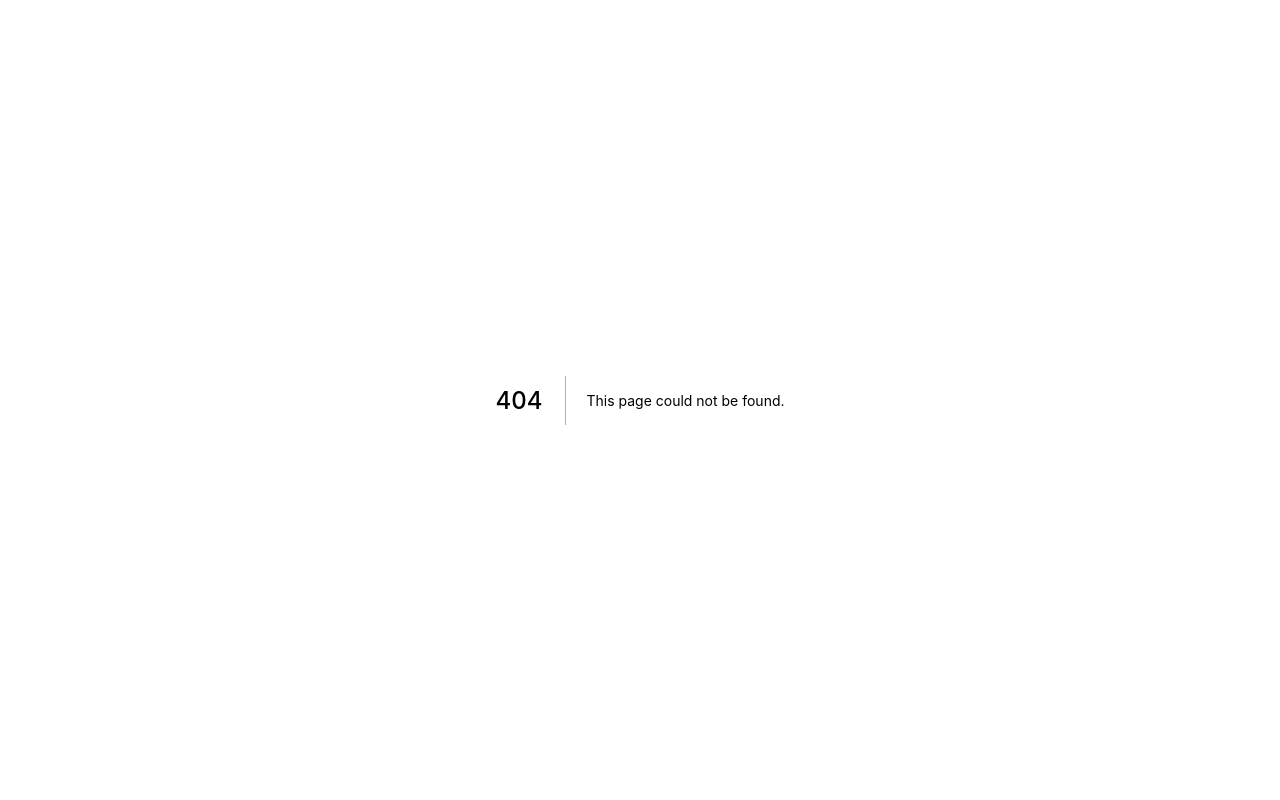
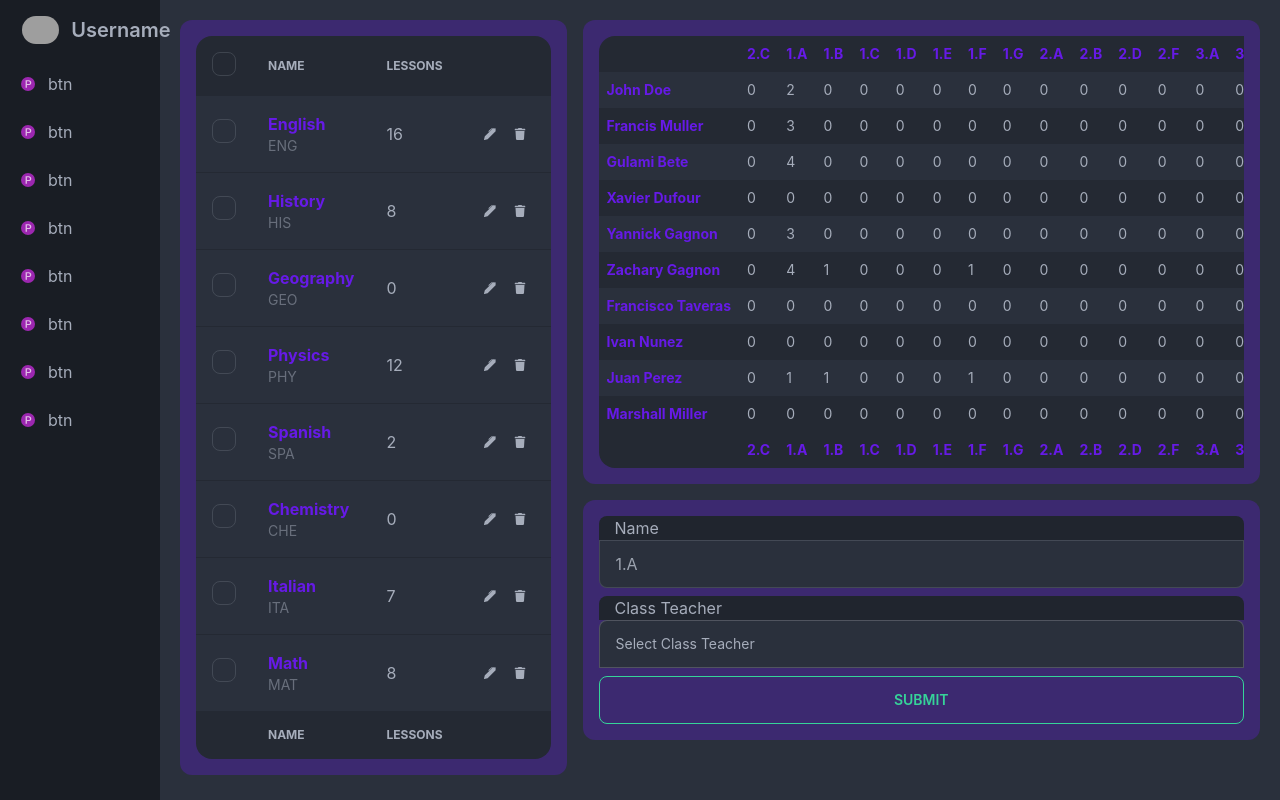
Before and after one commit to Chickenbiscuitoo/timetable-manager, a Next.js app: page /subjects in a window 1280 px wide. Before the commit this address had no page. Shown: the top 800 px of the page. Built offline with nearby package versions, Linux system fonts and the light colour scheme; grey boxes are pictures that could not be loaded.

Commit message:
subject manager

```diff
--- /dev/null
+++ b/components/SubjectsManager.tsx
@@ -0,0 +1,53 @@
+import { NextPage } from 'next'
+import useTimetableStore from '../store'
+
+import SubjectsManagerCell from './SubjectsManagerCell'
+
+const SubjectsManager: NextPage = () => {
+	const { subjects } = useTimetableStore()
+
+	return (
+		<div>
+			<div className="overflow-x-auto w-full max-h-screen">
+				<table className="table w-full">
+					<thead>
+						<tr>
+							<th>
+								<label>
+									<input
+										type="checkbox"
+										className="checkbox"
+									/>
+								</label>
+							</th>
+							<th>Name</th>
+							<th>Lessons</th>
+							<th></th>
+						</tr>
+					</thead>
+					<tbody>
+						{subjects.map((subject) => (
+							<SubjectsManagerCell
+								key={subject.id}
+								id={subject.id}
+								name={subject.name}
+								shortname={subject.shortname}
+								commitee_id={subject.commitee_id}
+							/>
+						))}
+					</tbody>
+					<tfoot>
+						<tr>
+							<th></th>
+							<th>Name</th>
+							<th>Lessons</th>
+							<th></th>
+						</tr>
+					</tfoot>
+				</table>
+			</div>
+		</div>
+	)
+}
+
+export default SubjectsManager
--- /dev/null
+++ b/components/SubjectsManagerCell.tsx
@@ -0,0 +1,172 @@
+import { NextPage } from 'next'
+import useTimetableStore from '../store'
+
+import { flatten } from '../utils/arraysFuncs'
+
+import { BsFillPenFill } from 'react-icons/bs'
+import { FaTrash } from 'react-icons/fa'
+import { useState } from 'react'
+
+interface SubjectsProps {
+	id: number
+	name: string
+	shortname: string
+	commitee_id: number
+}
+
+const SubjectsManagerCell: NextPage<SubjectsProps> = ({
+	id,
+	name,
+	shortname,
+	commitee_id,
+}) => {
+	const [clickedUpdate, setClickedUpdate] = useState(false)
+	const [formData, setFormData] = useState({
+		name,
+		shortname,
+		commitee_id,
+	})
+
+	const { bindings, updateSubject, removeSubject } = useTimetableStore()
+
+	const subjectTotalLessons = () => {
+		const subjectLessons = bindings
+			.filter((b) => b.subject.id === id)
+			.map((binding) =>
+				binding.teachers.map((teacher) => teacher.lessons)
+			)
+
+		const lessons = flatten(subjectLessons).reduce(
+			(acc: number, curr: number) => acc + curr,
+			0
+		)
+
+		return lessons
+	}
+
+	const handleChange = (e: React.ChangeEvent<HTMLInputElement>) => {
+		setFormData({
+			...formData,
+			[e.target.name]: e.target.value,
+		})
+	}
+
+	const handleSubmit = () => {
+		const name =
+			formData.name.trim().charAt(0).toUpperCase() +
+			formData.name.trim().slice(1)
+		const shortname = formData.shortname.trim().toUpperCase()
+
+		if (name && shortname && commitee_id) {
+			updateSubject(id, name, shortname, commitee_id)
+			setFormData({
+				name,
+				shortname,
+				commitee_id,
+			})
+			setClickedUpdate(false)
+		}
+	}
+
+	return (
+		<>
+			<tr>
+				<th>
+					<label>
+						<input type="checkbox" className="checkbox" />
+					</label>
+				</th>
+				<td>
+					<div className="flex items-center space-x-3">
+						<div>
+							<>
+								<div className="font-bold text-primary">
+									{name}
+								</div>
+								<div className="text-sm opacity-50">
+									{shortname}
+								</div>
+							</>
+						</div>
+					</div>
+				</td>
+				<td>{subjectTotalLessons()}</td>
+				<th>
+					<button
+						onClick={() =>
+							setClickedUpdate((prevState) => !prevState)
+						}
+						className="btn btn-ghost btn-xs hover:text-blue-400"
+					>
+						<BsFillPenFill />
+					</button>
+					<button
+						onClick={() => removeSubject(id)}
+						className="btn btn-ghost btn-xs hover:text-red-400"
+					>
+						<FaTrash />
+					</button>
+				</th>
+			</tr>
+			{/* {clickedUpdate && (
+				<tr>
+					<td></td>
+					<td>
+						<input
+							type="text"
+							placeholder={name}
+							value={formData.name}
+							name="name"
+							onChange={handleChange}
+							className="input input-bordered max-w-xs focus:input-primary w-full"
+						/>
+					</td>
+					<td>
+						<div className="dropdown">
+							<label
+								tabIndex={0}
+								className="btn btn-outline btn-md text-xs w-full"
+							>
+								{selectedClassTeacher
+									? selectedClassTeacher.name
+									: 'Select'}
+							</label>
+							<ul
+								tabIndex={0}
+								className="dropdown-content menu p-2 shadow bg-base-100 rounded-box w-52"
+							>
+								{teachers.map((tch) => (
+									<li key={tch.id}>
+										<a
+											onClick={() =>
+												setFormData(
+													(prevFormData) => ({
+														...prevFormData,
+														teacherId: tch.id,
+													})
+												)
+											}
+										>
+											{tch.name}
+										</a>
+									</li>
+								))}
+							</ul>
+						</div>
+					</td>
+					<td></td>
+					<td>
+						<button
+							onClick={handleSubmit}
+							className="btn btn-xs btn-success w-full"
+						>
+							Submit
+						</button>
+					</td>
+				</tr>
+			)} */}
+		</>
+	)
+}
+
+export default SubjectsManagerCell
--- /dev/null
+++ b/pages/subjects.tsx
@@ -0,0 +1,58 @@
+import type { NextPage } from 'next'
+import Head from 'next/head'
+import { AiFillGithub } from 'react-icons/ai'
+
+import Sidebar from '../components/Sidebar'
+import TeachersTable from '../components/TeachersTable'
+import ClassesBarChart from '../components/ClassesBarChart'
+import ClassesForm from '../components/ClassesForm'
+import SubjectsManager from '../components/SubjectsManager'
+
+const Subjects: NextPage = () => {
+	return (
+		<div>
+			<Head>
+				<title>Timetable Manager</title>
+				<link rel="icon" href="/favicon.ico" />
+			</Head>
+
+			<main className="min-h-screen flex flex-row">
+				<Sidebar />
+				<div className="flex flex-col p-3">
+					<div className="flex flex-row max-h-fit h-fit">
+						<div className="grid bg-primary bg-opacity-30 rounded-xl p-4 m-2 h-fit">
+							<SubjectsManager />
+						</div>
+						<div className="grid grid-cols-1 grid-rows-2 max-h-fit">
+							<div className="grid bg-primary bg-opacity-30 rounded-xl p-4 m-2 max-h-fit h-fit">
+								<TeachersTable />
+							</div>
+							<div className="grid bg-primary bg-opacity-30 rounded-xl p-4 m-2 max-h-fit h-fit">
+								<ClassesForm />
+							</div>
+						</div>
+					</div>
+					<div className="grid p-2 m-2 h-fit border-8 border-opacity-30 rounded-xl border-primary">
+						<ClassesBarChart />
+					</div>
+				</div>
+			</main>
+
+			<footer className="flex place-content-center border-t-2 border-neutral pt-6 pb-6">
+				<a
+					href="https://github.com/Chickenbiscuitoo"
+					target="_blank"
+					rel="noopener noreferrer"
+					className="text-neutral"
+				>
+					Created by Chickenbiscuitoo
+					<span className="ml-1 inline">
+						<AiFillGithub className="inline h-full" />
+					</span>
+				</a>
+			</footer>
+		</div>
+	)
+}
+
+export default Subjects
--- a/store.ts
+++ b/store.ts
@@ -119,6 +119,19 @@ interface TimetableState {
 	addClass: (name: string, teacher_id: number) => void
 	removeClass: (id: number) => void
 	updateClass: (id: number, name: string, teacher_id: number) => void
+
+	addSubject: (
+		name: string,
+		shortname: string,
+		commitee_id: number
+	) => void
+	updateSubject: (
+		id: number,
+		name: string,
+		shortname: string,
+		commitee_id: number
+	) => void
+	removeSubject: (id: number) => void
 
 	selectedClass: number
 	setSelectedClass: (class_id: number) => void
@@ -1055,6 +1068,33 @@ const useTimetableStore = create<TimetableState>((set, get) => ({
 		}))
 	},
 
+	addSubject: (name, shortname, commitee_id) => {
+		const id = Date.now() + Math.random()
+		set((state) => ({
+			subjects: [
+				...state.subjects,
+				{ id, name, shortname, commitee_id },
+			],
+		}))
+	},
+
+	updateSubject: (id, name, shortname, commitee_id) => {
+		set((state) => ({
+			subjects: [
+				...state.subjects.filter((subject) => subject.id !== id),
+				{ id, name, shortname, commitee_id },
+			],
+		}))
+	},
+
+	removeSubject: (id) => {
+		set((state) => ({
+			subjects: state.subjects.filter(
+				(subject) => subject.id !== id
+			),
+		}))
+	},
+
 	selectedClass: 1,
 	setSelectedClass: (class_id) =>
 		set(() => ({ selectedClass: class_id })),
```
